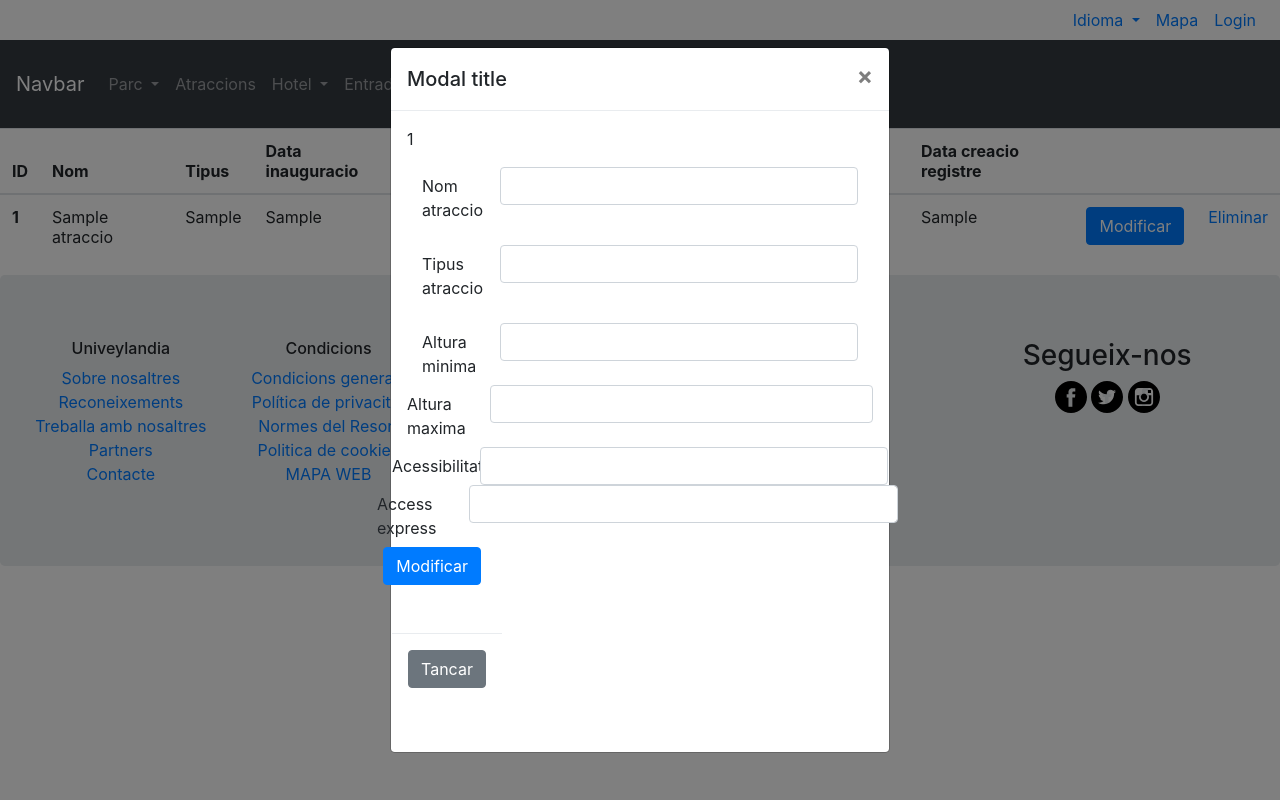
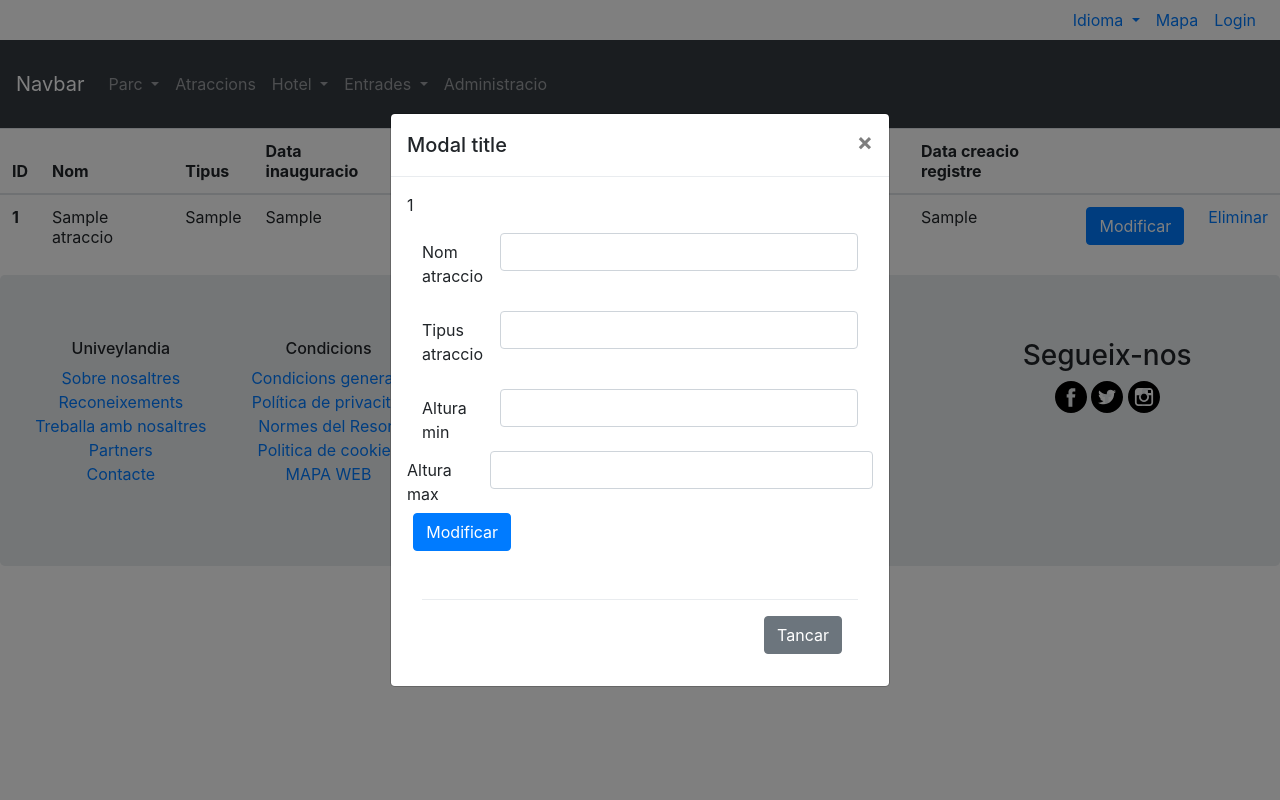
Before and after one commit to jfebrerc/univeylandiaPHP, a PHP site: page /Atraccions/consulta_test.php in a window 1280 px wide, after a click on "Modificar". Run offline with PHP 8.4, Linux system fonts and the light colour scheme; tables that the repository leaves empty or names only in its code hold one stand-in row (values such as "Sample post").

Commit message:
Update Atraccions/consulta_test.php

```diff
--- a/Atraccions/consulta_test.php
+++ b/Atraccions/consulta_test.php
@@ -214,22 +214,12 @@ if (!isset($_SESSION['id_rol'])) :?>
                             </div>
                         </div>
                         <div class="form-group row">
-                          <label for="inputEmail3" class="col-sm-2 col-form-label">Altura minima</label>
+                          <label for="inputEmail3" class="col-sm-2 col-form-label">Altura min</label>
                           <div class="col-sm-10">
                             <input type="text" class="form-control" id="example-text-input">
                         </div>
                         <div class="form-group row">
-                          <label for="inputEmail3" class="col-sm-2 col-form-label">Altura maxima</label>
-                          <div class="col-sm-10">
-                            <input type="text" class="form-control" id="example-text-input">
-                        </div>
-                        <div class="form-group row">
-                          <label for="inputEmail3" class="col-sm-2 col-form-label">Acessibilitat</label>
-                          <div class="col-sm-10">
-                            <input type="text" class="form-control" id="example-text-input">
-                        </div>
-                        <div class="form-group row">
-                          <label for="inputEmail3" class="col-sm-2 col-form-label">Access express</label>
+                          <label for="inputEmail3" class="col-sm-2 col-form-label">Altura max</label>
                           <div class="col-sm-10">
                             <input type="text" class="form-control" id="example-text-input">
                         </div>
```
